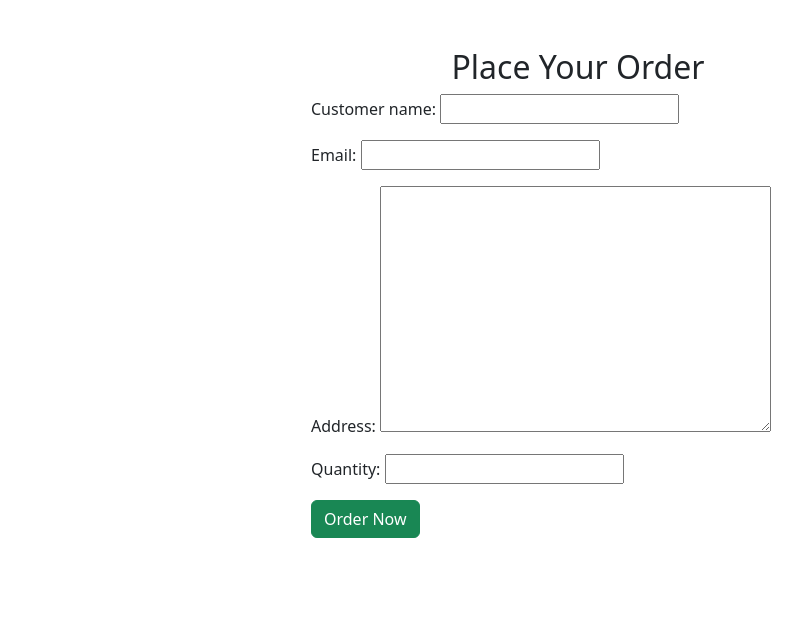
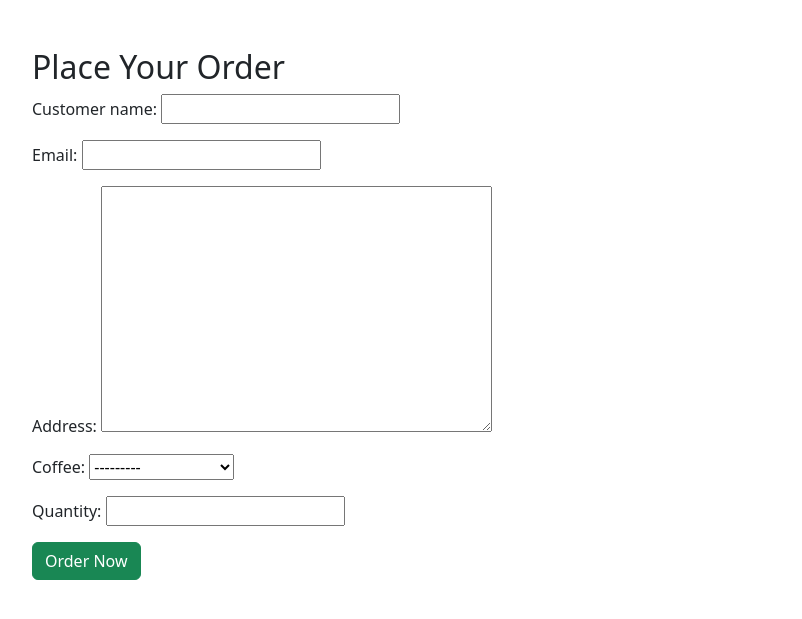
Before and after one commit to jariusismyname/coffeepos, a Django app: page /pos/order/ in a window 1280 px wide. Shown: the part 56-675 px from the top of the page, without its empty margins (62-864 px from the left). Run offline with Django 5.2, Linux system fonts and the light colour scheme; data comes from the database, SQL or seed files in the repository; both versions use the stored data as it was after the commit.

Commit message:
mali yung initial commit so, eto yung tama

```diff
--- a/pos/forms.py
+++ b/pos/forms.py
@@ -4,4 +4,4 @@
 class OrderForm(forms.ModelForm):
     class Meta:
         model = Order
-        fields = ['customer_name', 'email', 'address', 'quantity']
+        fields = ['customer_name', 'email', 'address','coffee', 'quantity']
--- a/pos/templates/place_order.html
+++ b/pos/templates/place_order.html
@@ -2,17 +2,11 @@
 
 {% block content %}
 <div class="container mt-5">
-    <div class="row justify-content-center">
-        <div class="col-md-6">
-            <h2 class="text-center">Place Your Order</h2>
-            <form method="POST">
-                {% csrf_token %}
-                <div class="mb-3">
-                    {{ form.as_p }}
-                </div>
-                <button type="submit" class="btn btn-success btn-block">Order Now</button>
-            </form>
-        </div>
-    </div>
+    <h2>Place Your Order</h2>
+    <form method="POST">
+        {% csrf_token %}
+        {{ form.as_p }}
+        <button type="submit" class="btn btn-success">Order Now</button>
+    </form>
 </div>
 {% endblock %}
```
Also changed, not shown: db.sqlite3.
